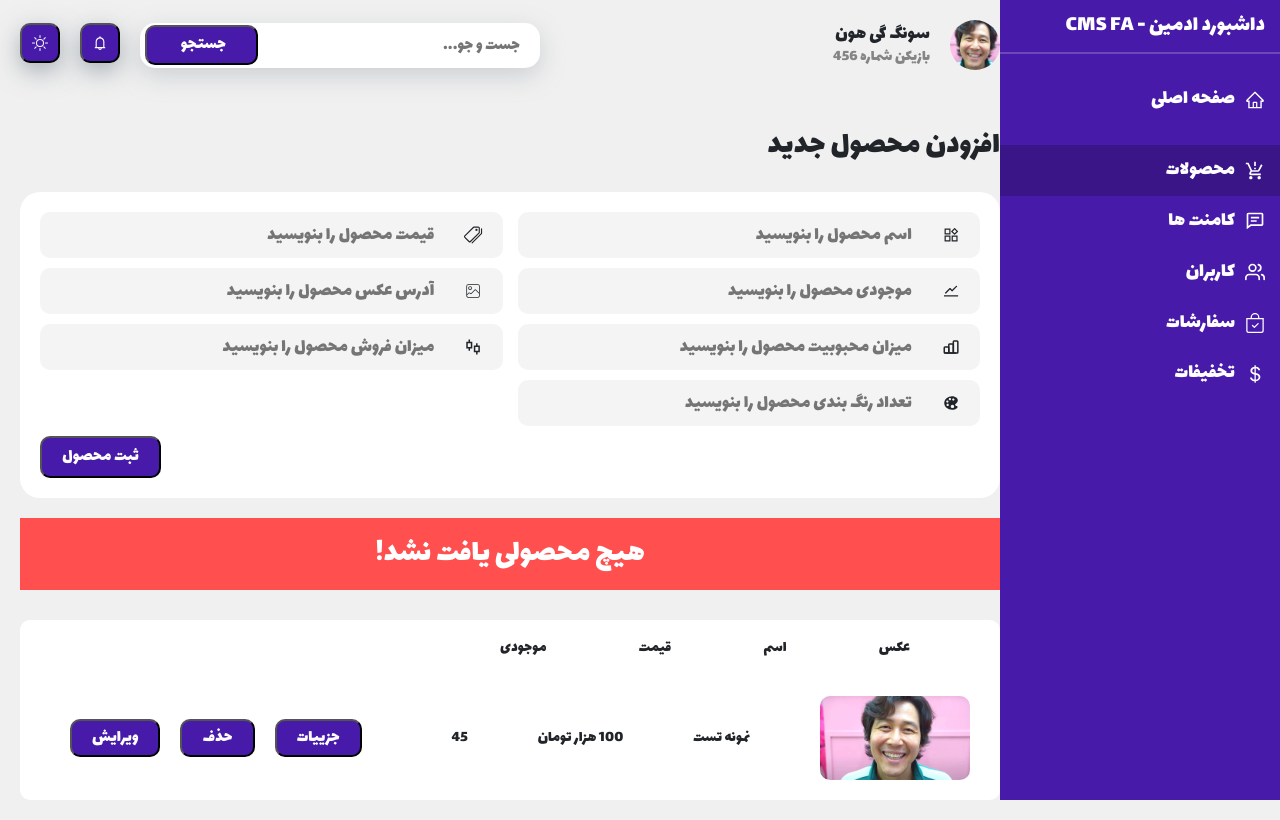
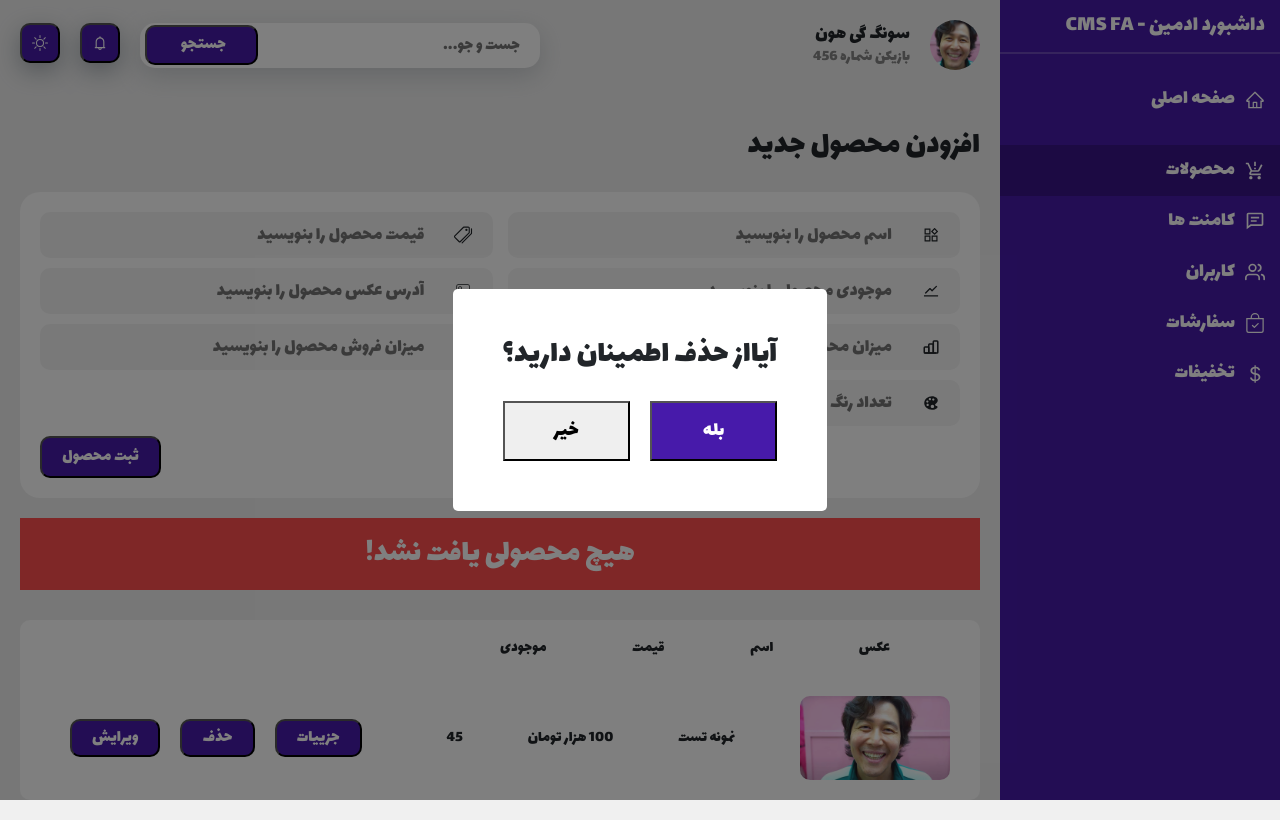
Before and after one commit to esrafil418/FA-CMS, a React (Vite) app: page /products in a window 1280 px wide. Built offline with nearby package versions, Linux system fonts and the light colour scheme.

Commit message:
feat: Creat Delete Modal

```diff
--- a/index.html
+++ b/index.html
@@ -6,6 +6,8 @@
     <title>fa-cms</title>
   </head>
   <body>
+    <div id="root" style="width: 100%; height: 100vh;"></div>
+    <div id="modal-parent" style="width: 100%;height: 100vh;" class="modal-parent active"></div>
     <script type="module" src="/src/main.jsx"></script>
   </body>
 </html>
--- a/src/App.css
+++ b/src/App.css
@@ -1,5 +1,5 @@
 .main {
 	flex: 4;
 	padding: 20px;
-	padding-right: 280px;
+	padding-right: 300px;
 }
--- a/src/components/Comments/Comments.jsx
+++ b/src/components/Comments/Comments.jsx
@@ -1,7 +1,11 @@
-import ErrorBox from '../Error/ErrorBox';
-import './Comments.css'
+import ErrorBox from "../Error/ErrorBox";
+import "./Comments.css";
 
 export default function Comments() {
-    return <ErrorBox msg="هیچ کامنتی یافت نشد!" />;
-
+	return (
+		<>
+			<ErrorBox msg="هیچ کامنتی یافت نشد!" />
+			{/* <DeleteModal /> */}
+		</>
+	);
 }
--- /dev/null
+++ b/src/components/DeleteModal/DeleteModal.css
@@ -0,0 +1,46 @@
+.modal-parent {
+	position: fixed;
+	z-index: 2;
+	width: 100%;
+	height: 100vh;
+	background-color: rgba(0, 0, 0, 0.5);
+	display: flex;
+	align-items: center;
+	justify-content: center;
+	opacity: 0;
+	visibility: hidden;
+	transition: 0.4s;
+}
+.modal-parent.active {
+	opacity: 1;
+	visibility: visible;
+}
+
+.delete-modal {
+	background-color: var(--white);
+	padding: 50px;
+	text-align: center;
+	border-radius: 5px;
+}
+
+.delete-modal h1 {
+	font-size: 2rem;
+}
+
+.delete-modal-btn {
+	display: flex;
+	column-gap: 20px;
+}
+
+.delete-btn {
+	width: 100%;
+	margin-top: 30px;
+	font-size: 1.3rem;
+	padding: 18px 0;
+}
+
+.delete-modal-accept-btn {
+	background-color: var(--blue);
+	color: var(--white);
+	width: 100%;
+}
--- /dev/null
+++ b/src/components/DeleteModal/DeleteModal.jsx
@@ -0,0 +1,20 @@
+import ReactDOM from "react-dom";
+import "./DeleteModal.css";
+
+export default function DeleteModal() {
+	return ReactDOM.createPortal(
+		<div className="delete-modal">
+			<h1>آیااز حذف اطمینان دارید؟</h1>
+			<div className="delete-modal-btn">
+				<button type="button" className="delete-btn delete-modal-accept-btn">
+					بله
+				</button>
+				<button type="button" className="delete-btn delete-modal-reject-btn">
+					خیر
+				</button>
+			</div>
+		</div>,
+
+		document.getElementById("modal-parent"),
+	);
+}
--- a/src/components/Products/Products.jsx
+++ b/src/components/Products/Products.jsx
@@ -1,4 +1,5 @@
 import AddNewProduct from "../AddNewProduct/AddNewProduct";
+import DeleteModal from "../DeleteModal/DeleteModal";
 import ErrorBox from "../Error/ErrorBox";
 import ProductsTable from "../ProductsTable/ProductsTable";
 import "./Products.css";
@@ -9,6 +10,7 @@
 			<AddNewProduct />
 			<ErrorBox msg="هیچ محصولی یافت نشد!" />
 			<ProductsTable />
+			<DeleteModal />
 		</>
 	);
 }
--- a/src/main.jsx
+++ b/src/main.jsx
@@ -1,12 +1,11 @@
 import { StrictMode } from "react";
 import { createRoot } from "react-dom/client";
-import "./index.css";
 import App from "./App.jsx";
 import "bootstrap/dist/css/bootstrap.css";
 import "./custom.css";
 import { BrowserRouter } from "react-router-dom";
 
-createRoot(document.querySelector("body")).render(
+createRoot(document.getElementById("root")).render(
 	<StrictMode>
 		<BrowserRouter>
 			<App />
```
Also changed, not shown: src/index.css (deleted).
